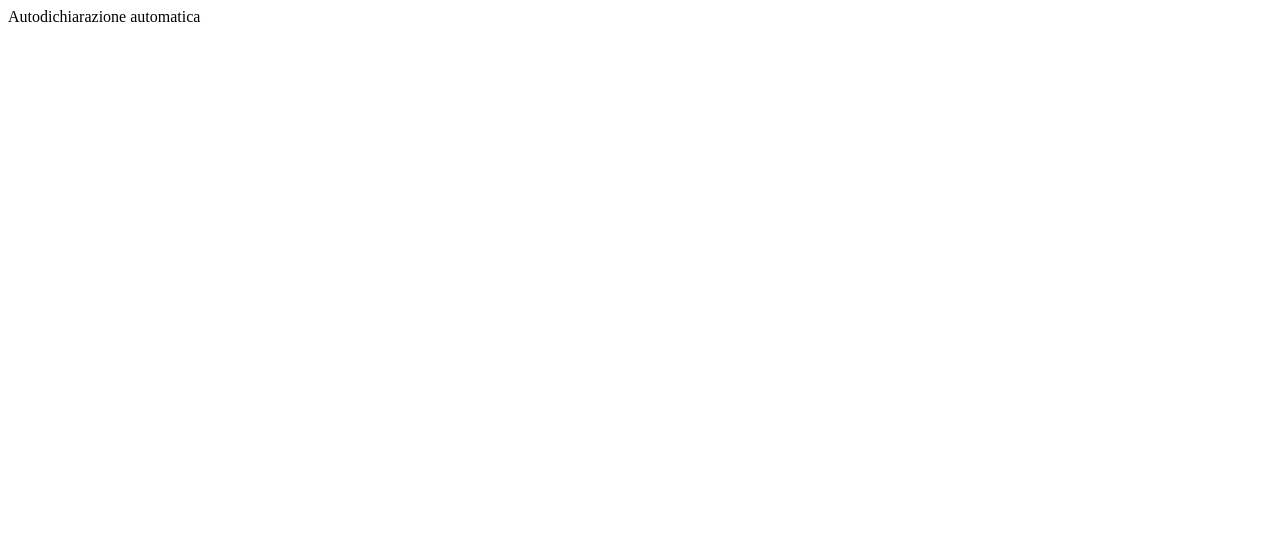
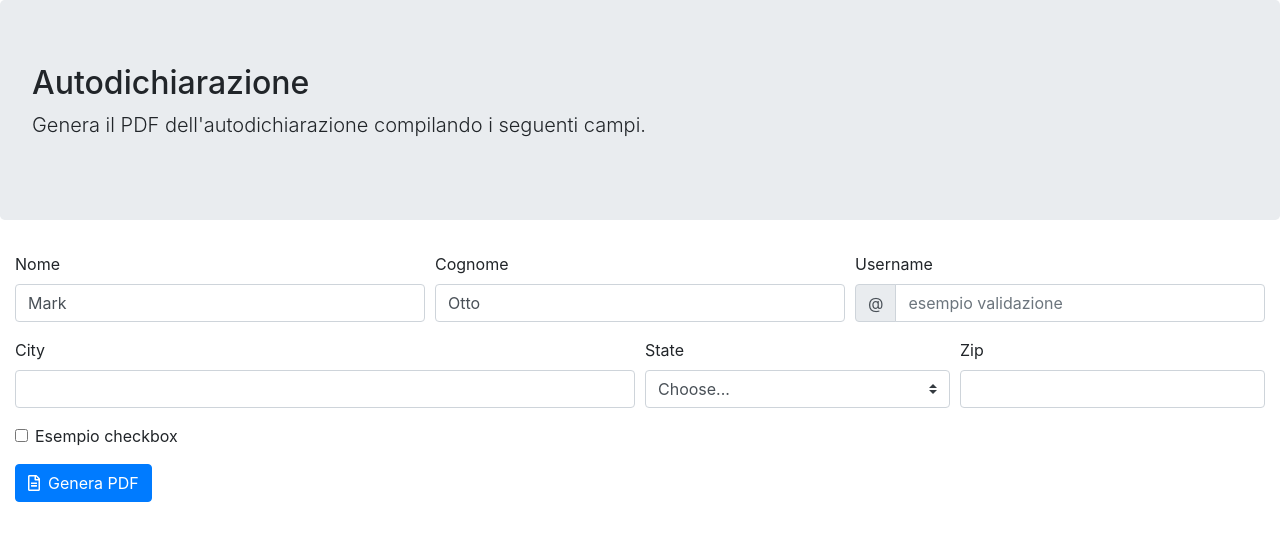
Before and after one commit to fabriziomiano/autodichiarazione-covid, a Flask app: page / in a window 1280 px wide. Before the commit the part shown is almost empty. Shown: the top 541 px of the page. Run offline with Flask 2, Linux system fonts and the light colour scheme; some libraries are stand-ins or nearby versions.

Commit message:
add frontend sample and backend mock /pdf route

```diff
--- a/app/templates/index.html
+++ b/app/templates/index.html
@@ -1,11 +1,75 @@
+<!doctype html>
 <html lang="it">
 <head>
+    <meta charset="utf-8">
+    <meta name="viewport" content="width=device-width, initial-scale=1, shrink-to-fit=no">
+    <link rel="stylesheet" href="https://stackpath.bootstrapcdn.com/bootstrap/4.4.1/css/bootstrap.min.css" integrity="sha384-Vkoo8x4CGsO3+Hhxv8T/Q5PaXtkKtu6ug5TOeNV6gBiFeWPGFN9MuhOf23Q9Ifjh"
+          crossorigin="anonymous">
     <title>Autodichiarazione automatica</title>
 </head>
-</html>
 
 <body>
-    <div class="container">
-        Autodichiarazione automatica
-    </div>
+<div class="jumbotron">
+  <h2 class="display-6">Autodichiarazione</h2>
+  <p class="lead">Genera il PDF dell'autodichiarazione compilando i seguenti campi.</p>
+</div>
+
+<div class="container-fluid">
+    <form id="contactForm" action="/pdf" method="post">
+        <div class="form-row">
+            <div class="col-md-4 mb-3">
+                <label for="validationDefault01">Nome</label>
+                <input type="text" class="form-control" id="validationDefault01" value="Mark" required>
+            </div>
+            <div class="col-md-4 mb-3">
+                <label for="validationDefault02">Cognome</label>
+                <input type="text" class="form-control" id="validationDefault02" value="Otto" required>
+            </div>
+            <div class="col-md-4 mb-3">
+                <label for="validationDefaultUsername">Username</label>
+                <div class="input-group">
+                    <div class="input-group-prepend">
+                        <span class="input-group-text" id="inputGroupPrepend2">@</span>
+                    </div>
+                    <input type="text" class="form-control" id="validationDefaultUsername" aria-describedby="inputGroupPrepend2" placeholder="esempio validazione" required>
+                </div>
+            </div>
+        </div>
+        <div class="form-row">
+            <div class="col-md-6 mb-3">
+                <label for="validationDefault03">City</label>
+                <input type="text" class="form-control" id="validationDefault03" required>
+            </div>
+            <div class="col-md-3 mb-3">
+                <label for="validationDefault04">State</label>
+                <select class="custom-select" id="validationDefault04" required>
+                    <option selected disabled value="">Choose...</option>
+                    <option>...</option>
+                </select>
+            </div>
+            <div class="col-md-3 mb-3">
+                <label for="validationDefault05">Zip</label>
+                <input type="text" class="form-control" id="validationDefault05" required>
+            </div>
+        </div>
+        <div class="form-group">
+            <div class="form-check">
+                <input class="form-check-input" type="checkbox" value="" id="invalidCheck2" required>
+                <label class="form-check-label" for="invalidCheck2">
+                    Esempio checkbox
+                </label>
+            </div>
+        </div>
+        <button class="btn btn-primary" type="submit"><i class="far fa-file-alt mr-2"></i>Genera PDF</button>
+    </form>
+
+</div>
+
+<script src="https://code.jquery.com/jquery-3.4.1.slim.min.js" integrity="sha384-J6qa4849blE2+poT4WnyKhv5vZF5SrPo0iEjwBvKU7imGFAV0wwj1yYfoRSJoZ+n" crossorigin="anonymous"></script>
+<script src="https://cdn.jsdelivr.net/npm/popper.js@1.16.0/dist/umd/popper.min.js" integrity="sha384-Q6E9RHvbIyZFJoft+2mJbHaEWldlvI9IOYy5n3zV9zzTtmI3UksdQRVvoxMfooAo" crossorigin="anonymous"></script>
+<script src="https://stackpath.bootstrapcdn.com/bootstrap/4.4.1/js/bootstrap.min.js" integrity="sha384-wfSDF2E50Y2D1uUdj0O3uMBJnjuUD4Ih7YwaYd1iqfktj0Uod8GCExl3Og8ifwB6"
+        crossorigin="anonymous"></script>
+<script src="https://cdnjs.cloudflare.com/ajax/libs/font-awesome/5.13.0/js/all.min.js"></script>
+
 </body>
+</html>
--- a/app/views/frontend.py
+++ b/app/views/frontend.py
@@ -1,4 +1,5 @@
-from flask import Blueprint, render_template
+import uuid
+from flask import Blueprint, render_template, current_app, request
 
 frontend = Blueprint("frontend", __name__)
 
@@ -7,3 +8,11 @@ frontend = Blueprint("frontend", __name__)
 @frontend.route('/index')
 def index():
     return render_template("index.html")
+
+
+@frontend.route('/pdf', methods=["POST"])
+def generate_pdf():
+    uu_id = uuid.uuid4()
+    current_app.logger.debug(uu_id)
+    current_app.logger.debug(request.form)
+    return "PDF will be downloaded"
```
